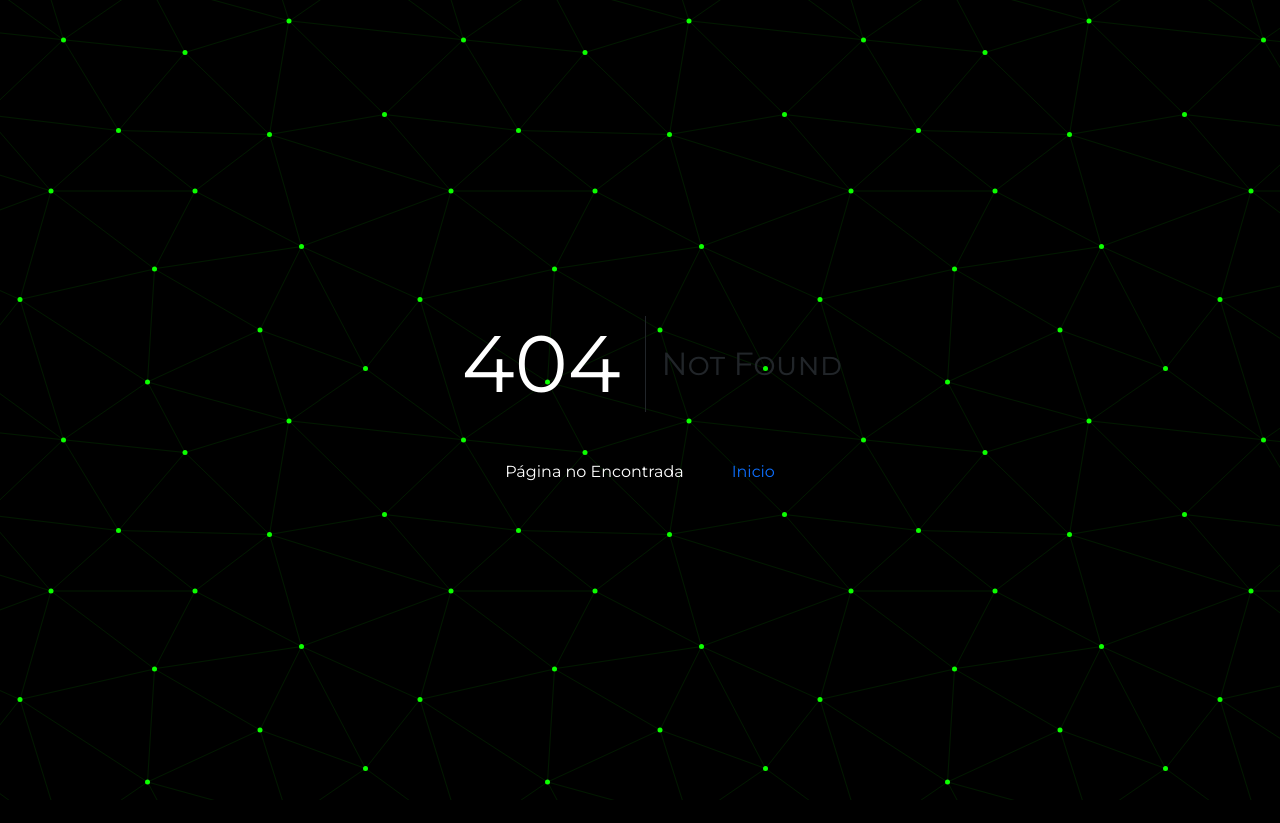
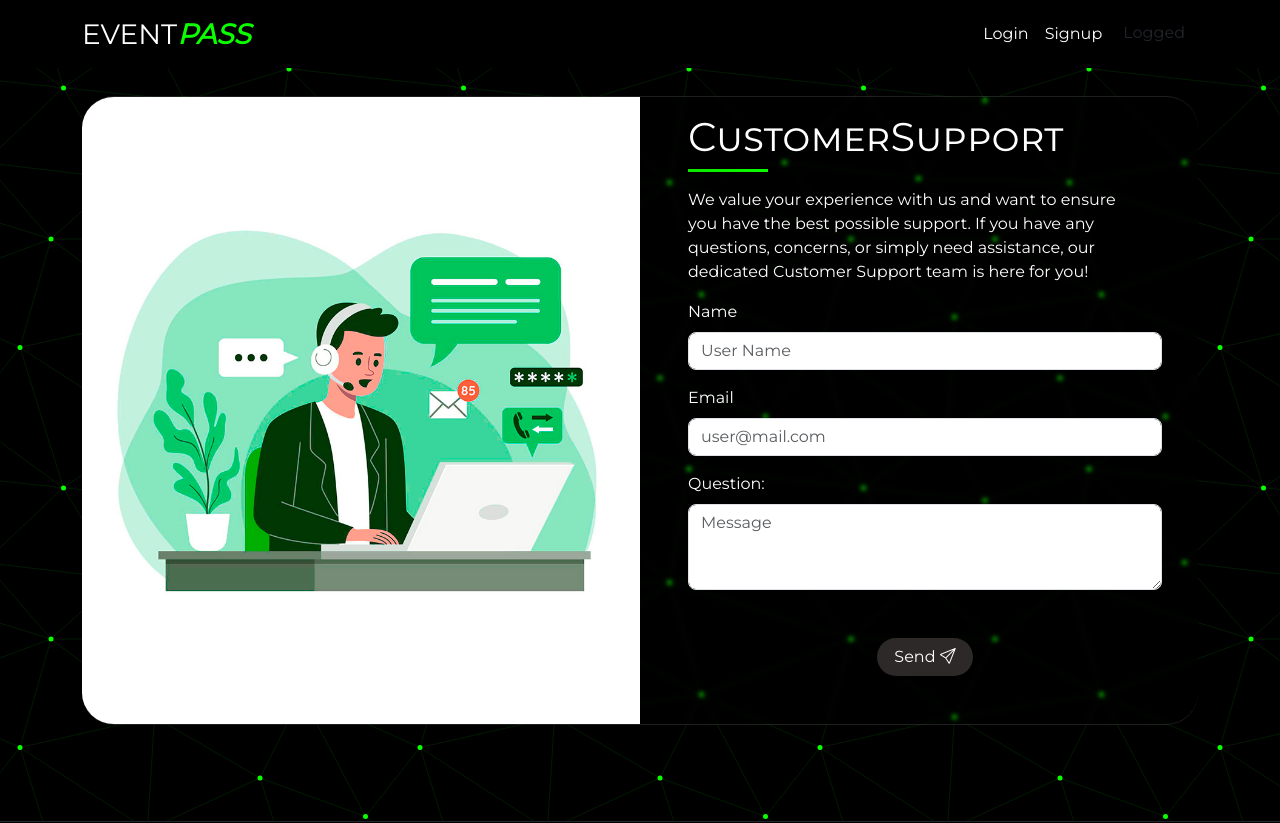
Before and after one commit to emmadamico/23644-grupo2-eventpass, a React (Create React App) app: page /customerSupport in a window 1280 px wide. Before the commit this address had no page. Shown: the top 823 px of the page. Before the commit the page ends 800 px from the top, so only its background shows below. Built offline with nearby package versions, Linux system fonts and the light colour scheme.

Commit message:
Customer Support component (#58)
* se agrega validacion al formulario de customSupport y mensajes de sweetAlert

* se borran imagenes que no se usan y codigo comentado

```diff
--- a/src/components/Footer.jsx
+++ b/src/components/Footer.jsx
@@ -37,7 +37,7 @@ export function Footer() {
               <Link to={"/about"} className="Link fs-5 ">
                 About Us
               </Link>
-              <Link to={"#"} className="Link fs-5">
+              <Link to={"/customerSupport"} className="Link fs-5">
                 Customer Support
               </Link>
               <Link to={"/faq"} className="Link fs-5">
--- /dev/null
+++ b/src/pages/CustomerSupport.jsx
@@ -0,0 +1,171 @@
+import { MyNavbar } from "../components/Navbar";
+import { Footer } from "../components/Footer";
+import "../styles/Description.css"
+import { useState } from "react";
+import Swal from 'sweetalert2';
+
+export function CustomerSupport() {
+
+    const [btnSubmitDisabled, setBtnSubmitDisabled] = useState(true);
+
+    const expresiones = {
+        nombre: /^[a-zA-ZÀ-ÿ\s]{4,40}$/, // Letras y espacios, pueden llevar acentos.
+        correo: /^[a-zA-Z0-9_.+-]+@[a-zA-Z0-9-]+\.[a-zA-Z0-9-.]+$/,
+        consulta: /^[a-zA-ZÀ-ÿ\s]{4,500}$/ // Letras y espacios, pueden llevar acentos.
+    }
+
+    const campos = {
+        nombre: false,
+        correo: false,
+        consulta: false
+    }
+
+    const validarCampo = (expresion, input, campo) => {
+
+        if(expresion.test(input.value)){
+            document.querySelector(`#${campo}`).classList.add("is-valid");
+            document.querySelector(`#${campo}`).classList.remove("is-invalid");
+            document.querySelector(`#grupo__${campo} .msjError`).classList.add("d-none");
+            campos[campo] = true ;
+        } else {
+            document.querySelector(`#${campo}`).classList.add("is-invalid");
+            document.querySelector(`#${campo}`).classList.remove("is-valid");
+            document.querySelector(`#grupo__${campo} .msjError`).classList.remove("d-none");
+            campos[campo] = false ;
+        }
+        // validarBtn();
+    }
+
+    const validarFormulario = (e) =>{
+        switch (e.target.name) {
+            case "nombre":
+                validarCampo(expresiones.nombre, e.target, 'nombre');
+            break;
+            case "correo":
+                validarCampo(expresiones.correo, e.target, 'correo');
+            break;
+            case "consulta":
+                validarCampo(expresiones.consulta, e.target, 'consulta');
+            break;
+            default:
+            break;
+        }
+    }
+
+    // FUNCION PARA RESETEAR LOS CAMPOS
+    const resetCampos = () => {
+        campos.nombre = false;
+        campos.apellido = false;
+        campos.correo = false;
+        campos.cantidad = false;
+    }
+
+    const handleSubmit = (e) => {
+        e.preventDefault()
+
+
+        if (campos.nombre && campos.correo && campos.consulta) {
+            Swal.fire({
+                html: `The form has been submitted successfully! We will contact you soon.`,
+                icon: 'success',
+                confirmButtonText: 'Ok'
+            });
+
+            // Resetea el formulario
+            document.getElementById('formulario').reset();
+
+            //quito los msjs de validacion
+            document.querySelectorAll('.is-valid').forEach((icono) => {
+                icono.classList.remove('is-valid');
+                icono.value="";
+            });
+
+            // Reseteo los campos
+            resetCampos ();
+        } else {
+            Swal.fire({
+                icon: "error",
+                title: "Oops...",
+                text: "You must complete the form correctly before submitting it",
+            });
+        }
+    };
+
+    // const validarBtn = () =>{
+    //     console.log( `nombre : ${campos.nombre} | correo: ${campos.correo} | consulta: ${campos.consulta}` );
+    //     console.log( campos );
+    //     if (campos.nombre && campos.correo && campos.consulta) {
+    //         setBtnSubmitDisabled(false)
+
+    //     } else {
+    //         setBtnSubmitDisabled(true)
+    //     }
+    // }
+
+
+    return (
+        <>
+            <MyNavbar/>
+            <section className="mt-5 py-5 text-white">
+                <div className="container">
+                    <div className="glass-bg rounded rounded-5 overflow-hidden">
+                        <div className="row gap-3 gap-lg-0">
+                            <div className="col-lg-6 d-flex align-items-center" style={{backgroundColor: "white"}}>
+                                <img
+                                    src="./img/customer_support.jpg"
+                                    alt=""
+                                    className="img-fluid w-100"
+                                />
+                            </div>
+                            <div className="col-lg-6 px-5 pt-3">
+                                <h1 className="text-white versalita">CustomerSupport</h1>
+                                <div className="linea-color mb-3"></div>
+                                <div className="">
+                                    <p>
+                                    We value your experience with us and want to ensure you have the best possible support. If you have any questions, concerns, or simply need assistance, our dedicated Customer Support team is here for you!
+                                    </p>
+                                    <form className="d-flex flex-column align-items-center" id="formulario">
+                                        <div className="w-100 mb-3" id="grupo__nombre">
+                                            <label forhtml="nombre" className="form-label">Name</label>
+                                            <input type="text" className="form-control rounded rounded-3" placeholder="User Name" id="nombre" name="nombre" onChange={validarFormulario}/>
+                                            <p className="my-1 p-2 msjError d-none text-bg-danger rouded rounded-1">
+                                                The Name cannot be empty and must be from 4 to 16 characters, numbers or symbols are not allowed.
+                                            </p>
+                                        </div>
+                                        <div className="w-100 mb-3" id="grupo__correo">
+                                            <label forhtml="correo" className="form-label">Email</label>
+                                            <input type="email" className="form-control rounded rounded-3" placeholder="user@mail.com" id="correo" name="correo" onChange={validarFormulario}/>
+                                            <p className="my-1 p-1 msjError d-none text-bg-danger rouded rounded-1">
+                                                The Mail cannot be empty, it can only contain letters, numbers, periods, hyphens and underscores.
+                                            </p>
+                                        </div>
+                                        <div className="w-100 mb-5" id="grupo__consulta">
+                                            <label forhtml="consulta" className="form-label">Question:</label>
+                                            <textarea className="form-control rounded rounded-3" placeholder="Message" id="consulta" name="consulta" onChange={validarFormulario} rows="3"></textarea>
+                                            <p className="my-1 p-1 msjError d-none text-bg-danger rouded rounded-1">
+                                                You must complete the query before you can submit it.
+                                            </p>
+                                        </div>
+                                        <div>
+                                            <button
+                                                type="submit"
+                                                className="btn btn__black-green rounded rounded-5 mb-5 px-3"
+                                                onClick={handleSubmit}
+                                                // disabled={btnSubmitDisabled}
+                                            >
+                                                Send <i className="bi bi-send"></i>
+                                            </button>
+                                        </div>
+
+                                    </form>
+
+                                </div>
+                            </div>
+                        </div>
+                    </div>
+                </div>
+            </section>
+            <Footer/>
+        </>
+    );
+}
--- a/src/routes/Routes.jsx
+++ b/src/routes/Routes.jsx
@@ -13,6 +13,7 @@ import Description from "../pages/Description";
 // import { customTicket } from "../pages/TicketCustom";  REVISAR
 //ruta de prueba:
 import { TicketCustom } from "../pages/TicketCustom";
+import { CustomerSupport } from "../pages/CustomerSupport";
 
 export function Rutas() {
   return (
@@ -27,6 +28,7 @@ export function Rutas() {
       {/* <Route path="/mytickets/customticket" element={<customTicket/>} />  REVISAR */}
       {/*Ruta de prueba*/}
       <Route path="/customticket" element={<TicketCustom />} />
+      <Route path="/customerSupport" element={<CustomerSupport />} />
 
       <Route path="/faq" element={<FAQ />} />
       <Route path="*" element={<NotFound />} />
```
Also changed, not shown: public/img/customer_support.jpg (added).
